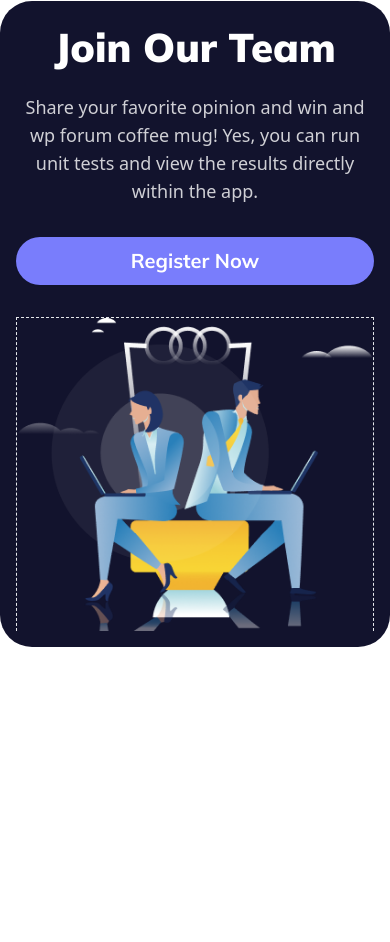
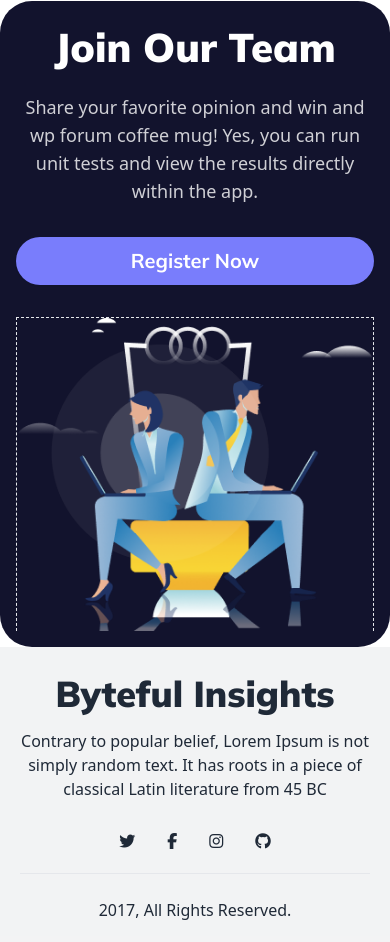
Before and after one commit to miraz-faruk/byteful-insights, a plain HTML site: page index.html in a window 390 px wide. Shown: the part 843-1785 px from the top of the page. Before the commit the page ends 1490 px from the top, so only its background shows below. Drawn offline with nearby package versions, Linux system fonts and the light colour scheme.

Commit message:
Added responsive footer section

```diff
--- a/index.html
+++ b/index.html
@@ -143,7 +143,22 @@
             </div>
         </section>
     </main>
-    <footer>
+    <footer class="bg-[#12132D0D] to [#12132D] text-center p-5 lg:p-0 lg:py-[100px] lg:px-[135px]">
+        <div>
+            <h1 class="mulish-large pb-2 lg:pb-4">Byteful Insights</h1>
+            <p class="pb-8 lg:px-60">Contrary to popular belief, Lorem Ipsum is not simply random text. It has roots in
+                a piece of classical
+                Latin literature from 45 BC</p>
+        </div>
+        <div class="flex justify-center gap-8 pb-6 lg:pb-12">
+            <i class="fa-brands fa-twitter"></i>
+            <i class="fa-brands fa-facebook-f"></i>
+            <i class="fa-brands fa-instagram"></i>
+            <i class="fa-brands fa-github"></i>
+        </div>
+        <hr>
+        <p class="pt-6 lg:pt-12">2017, All Rights Reserved.</p>
+
 
     </footer>
 </body>
```
